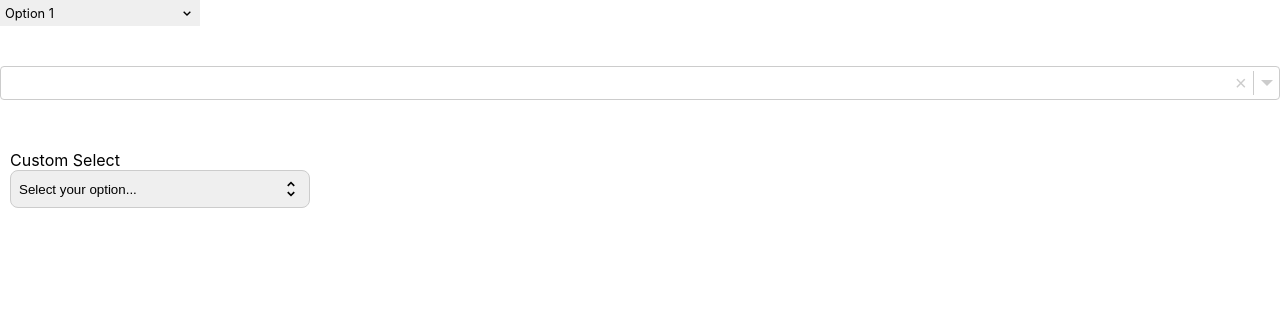
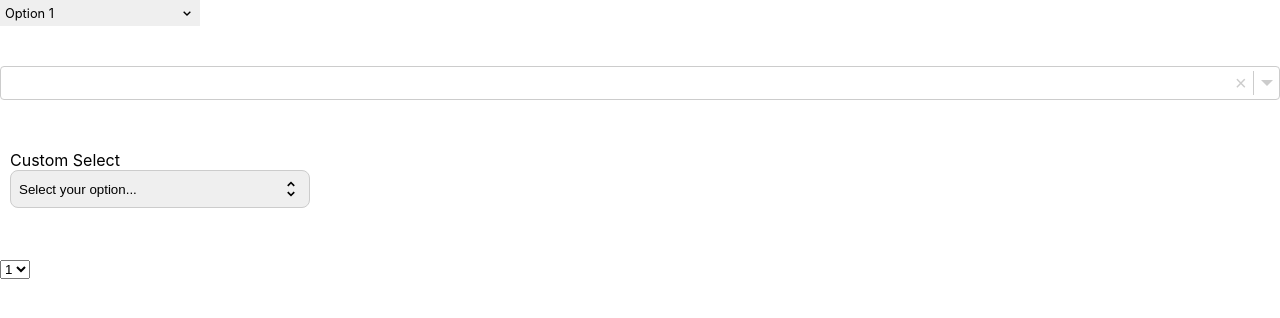
Before and after one commit to freddan88/CustomSelect, a React (Create React App) app: page / in a window 1280 px wide. Shown: the top 318 px of the page. Built offline with nearby package versions, Linux system fonts and the light colour scheme.

Commit message:
Add prop to let the menu stay open

```diff
--- a/src/SingleSelect/SingleSelectField.tsx
+++ b/src/SingleSelect/SingleSelectField.tsx
@@ -36,6 +36,7 @@ type TProps = {
   label: string;
   options: IOption[];
   onChange: (value: IValue<string[] | string>) => void;
+  stayOpen?: boolean;
   disabled?: boolean;
   placeholder?: string;
   isSearchable?: boolean;
@@ -49,6 +50,7 @@ const SingleSelectField: React.FC<TProps> = ({
   options,
   onChange,
   value,
+  stayOpen,
   placeholder,
   isSearchable,
   disabled,
@@ -86,6 +88,8 @@ const SingleSelectField: React.FC<TProps> = ({
       setSelectedOptions([inputValue]);
       onChange({ name: inputName, value: inputValue });
     }
+    if (isMulti || stayOpen) return;
+    setIsOpen(false);
   };
 
   const handleInputsBlur = (e: FocusEvent) => {
@@ -123,6 +127,7 @@ const SingleSelectField: React.FC<TProps> = ({
         onClick={handleSelectClick}
         disabled={disabled}
         onBlur={handleInputsBlur}
+        onKeyDown={(e) => console.log(e.code)}
       >
         <span style={{ pointerEvents: "none" }}>{getSelectedLabel()}</span>
         <MdUnfoldMore style={{ pointerEvents: "none" }} size={20} />
--- a/src/index.tsx
+++ b/src/index.tsx
@@ -69,6 +69,14 @@ ReactDOM.render(
         { label: "Option #2", value: "2" },
       ]}
     />
+    <br />
+    <br />
+    <select>
+      <option value="1">1</option>
+      <option value="2">2</option>
+      <option value="3">3</option>
+      <option value="4">4</option>
+    </select>
   </React.StrictMode>,
   document.getElementById("root")
 );
```
